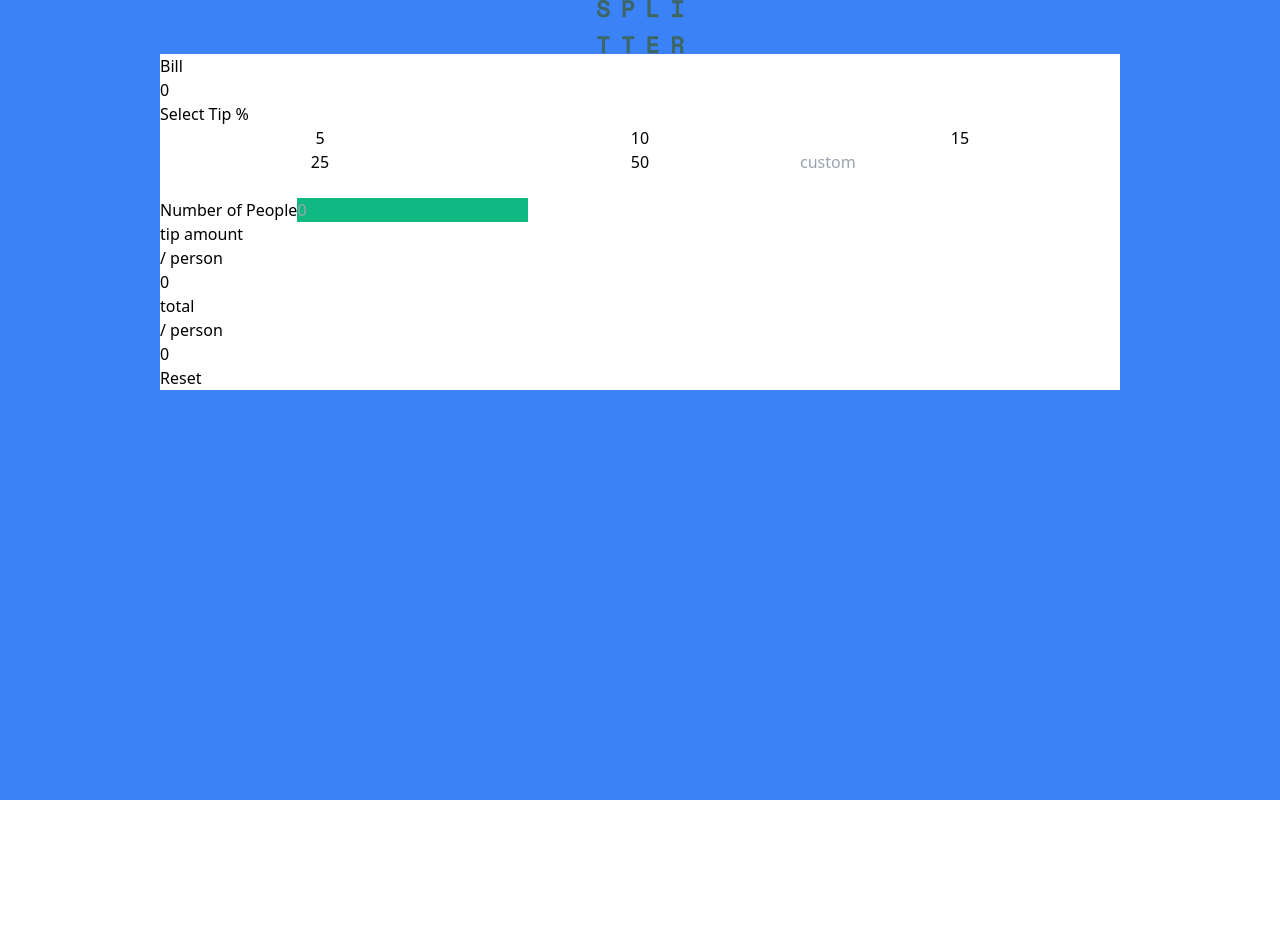
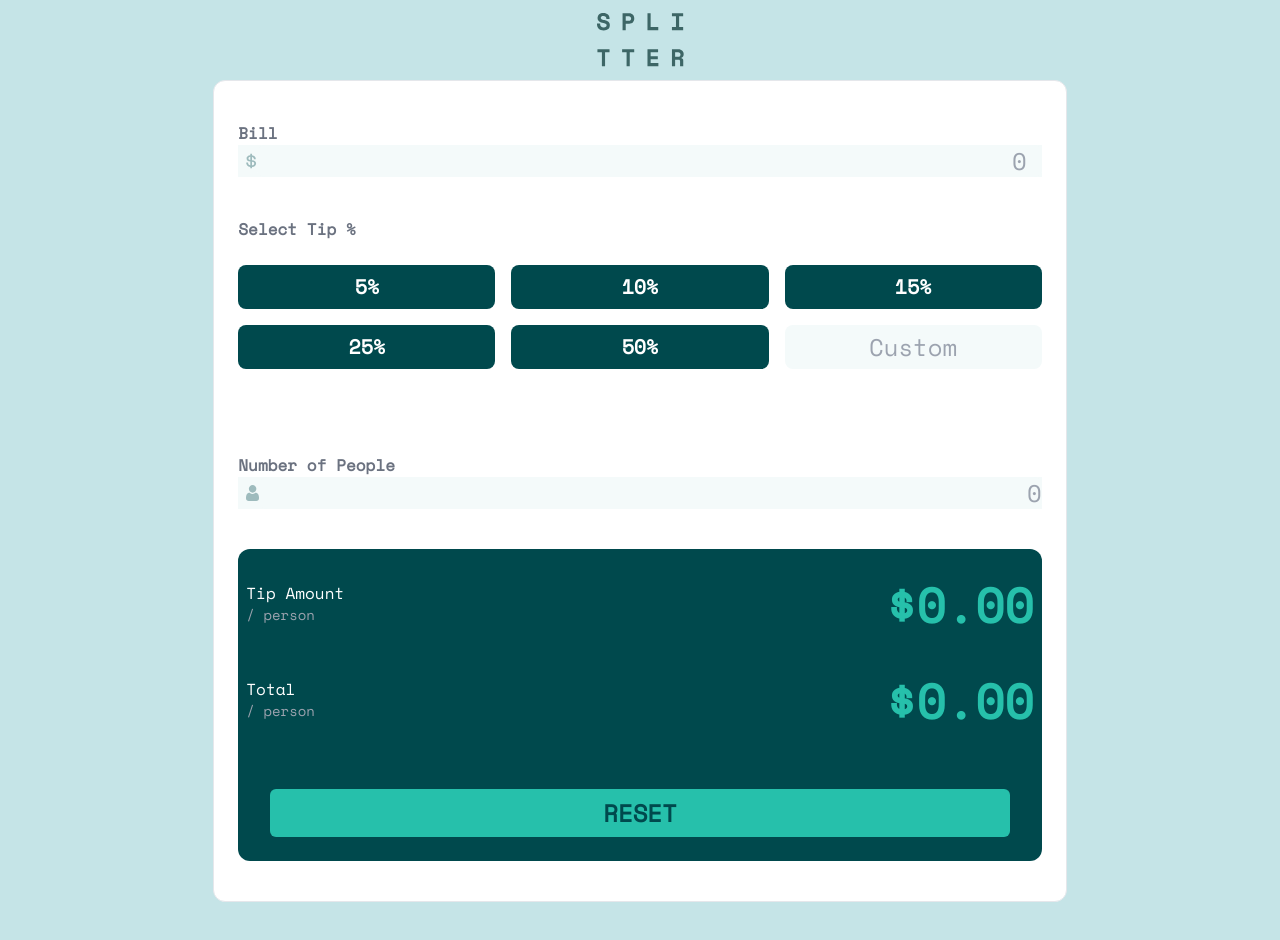
Before and after one commit to julianv97/tip-calculator-app, a React (Create React App) app: page / in a window 1280 px wide. Before the commit the page ends 800 px from the top, so only its background shows below. Built offline with nearby package versions, Linux system fonts and the light colour scheme; the HTML template or start-up script is replaced by a standard one.

Commit message:
estilos y deploy

```diff
--- a/src/App.js
+++ b/src/App.js
@@ -5,7 +5,7 @@ import { reducer } from "./reducer";
 
 export const StateContext = React.createContext();
 export const defaultState = {
-  billAmount: 0,
+  billAmount: "",
   tipPercentage: 0,
   peopleCount: "",
   custom: "",
@@ -14,16 +14,16 @@ export const defaultState = {
 
 function App() {
   const [state, dispatch] = useReducer(reducer, defaultState);
-  console.log(state);
+
+  const falsyValue =
+    state.billAmount === 0 ||
+    state.billAmount === "" ||
+    state.peopleCount === "0" ||
+    state.peopleCount === "";
 
   const calculateTipAmount = () => {
-    if (
-      state.billAmount === 0 ||
-      state.billAmount === "" ||
-      state.peopleCount === "0" ||
-      state.peopleCount === ""
-    ) {
-      return 0;
+    if (falsyValue) {
+      return (0.0).toFixed(2);
     }
     return (
       (state.billAmount * state.tipPercentage) /
@@ -33,13 +33,8 @@ function App() {
   };
 
   const calculateTotalPerPerson = () => {
-    if (
-      state.billAmount === 0 ||
-      state.billAmount === "" ||
-      state.peopleCount === "0" ||
-      state.peopleCount === ""
-    ) {
-      return 0;
+    if (falsyValue) {
+      return (0.0).toFixed(2);
     }
     return (
       (parseFloat(state.billAmount * (state.tipPercentage / 100)) +
@@ -58,12 +53,11 @@ function App() {
 
   return (
     <StateContext.Provider value={{ state, resetState }}>
-      <div className="bg-red-500 md:bg-blue-500 w-full h-full min-h-screen flex flex-col items-center">
-        <header>
+      <div className=" bg-Light-grayish-cyan  w-full h-full min-h-screen flex flex-col items-center font-spacemono pb-10 ">
+        <header className=" flex items-center justify-center h-20 w-full">
           <img src="images/logo.svg" alt="" />
         </header>
-        <main className=" bg-white w-full md:w-9/12 h-screen md:h-auto ">
-          <h1>Bill</h1>
+        <main className="bg-white border rounded-xl h-full  w-full md:w-8/12  md:h-auto px-6">
           <Input handleChangeInput={handleChangeInput} />
 
           <Output
--- a/src/components/Input.jsx
+++ b/src/components/Input.jsx
@@ -7,40 +7,56 @@ function Input({ handleChangeInput }) {
   const { state } = useContext(StateContext);
 
   return (
-    <form onSubmit={(e) => e.preventDefault()}>
+    <form onSubmit={(e) => e.preventDefault()} className="pb-10 pt-10">
+      <h1 className="text-gray-500 font-semibold">Bill</h1>
+      <div className="bg-Light-grayish-cyan-1 w-full flex justify-between ">
+        <label htmlFor="bill-amount" className="flex items-center pl-2">
+          <img src="images/icon-dollar.svg" alt="" />
+        </label>
         <input
           type="number"
+          id="bill-ampunt"
           value={state.billAmount}
+          placeholder="0"
           onChange={(e) =>
             handleChangeInput("CHANGE_BILL_AMOUNT", e.target.value)
           }
+          className="w-full rounded-lg text-right bg-Light-grayish-cyan-1 text-2xl outline-none focus:ring-2 focus:ring-strong-cyan"
         />
-      <p className="capitalize">select tip %</p>
-      <div className="grid grid-cols-2 grid-rows-3 md:grid-cols-3">
+      </div>
+      <p className="capitalize text-gray-500 font-semibold pt-10">select tip %</p>
+      <div className="grid grid-cols-2 gap-4 grid-rows-3 md:grid-cols-3 py-6">
         {percentages.map((percentage, index) => {
           return (
             <button
               key={index}
               value={percentage}
               onClick={() => handleChangeInput("SET_TIP", percentage)}
+              className="bg-Very-dark-cyan text-white font-bold text-xl py-2 rounded-lg hover:bg-strong-cyan hover:text-Very-dark-cyan"
             >
-              {percentage}
+              {percentage}%
             </button>
           );
         })}
         <input
           type="text"
-          placeholder="custom"
+          placeholder="Custom"
           value={state.custom}
           onChange={(e) => {
             handleChangeInput("SET_TIP", e.target.value);
             handleChangeInput("SET_CUSTOM", e.target.value);
           }}
+          className="w-full rounded-lg text-center bg-Light-grayish-cyan-1 text-2xl outline-none focus:ring-2 focus:ring-strong-cyan"
         />
       </div>
       <div>
-        <label htmlFor="people-count">Number of People</label>
-
+        <label htmlFor="people-count" className="text-gray-500 font-semibold">
+          Number of People
+        </label>
+        <div className="bg-Light-grayish-cyan-1 w-full flex justify-between ">
+          <label className="flex items-center pl-2">
+            <img src="images/icon-person.svg" alt="" />
+          </label>
           <input
             type="text"
             id="people-count"
@@ -49,8 +65,13 @@ function Input({ handleChangeInput }) {
             onChange={(e) =>
               handleChangeInput("SET_PEOPLE_COUNT", e.target.value)
             }
-          className={state.error ? "bg-red-500" : "bg-green-500"}
+            className={
+              state.error
+                ? "w-full rounded-lg text-right bg-Light-grayish-cyan-1outline-none focus:ring-2 focus:ring-red-600 outline-none text-2xl"
+                : "w-full rounded-lg text-right bg-Light-grayish-cyan-1 text-2xl outline-none focus:ring-2 focus:ring-strong-cyan"
+            }
           />
+        </div>
       </div>
     </form>
   );
--- a/src/components/Output.jsx
+++ b/src/components/Output.jsx
@@ -4,24 +4,27 @@ import { StateContext } from "../App";
 function Output({ calculateTipAmount, calculateTotalPerPerson }) {
   const { resetState } = useContext(StateContext);
   return (
-    <div>
-      <div>
+    <div className="bg-Very-dark-cyan pt-8 rounded-xl mb-10 px-2">
+      <div className="flex justify-between">
         <div>
-          <h3>tip amount</h3>
-          <p>/ person</p>
-          <p>{calculateTipAmount()}</p>
+          <h3 className="text-white capitalize">tip amount</h3>
+          <p className="text-sm text-gray-400">/ person</p>
         </div>
+          <p className="text-5xl text-strong-cyan font-semibold">${calculateTipAmount()}</p>
       </div>
-      <div>
+      <div className="flex justify-between mt-12 pb-10">
         <div>
-          <h3>total</h3>
-          <p>/ person</p>
-          <p>{calculateTotalPerPerson()}</p>
+          <h3 className="text-white capitalize">total</h3>
+          <p className="text-sm text-gray-400">/ person</p>
         </div>
+          <p className="text-5xl text-strong-cyan font-semibold">${calculateTotalPerPerson()}</p>
       </div>
-      <button onClick={resetState}>Reset</button>
+      <div className="p-6 flex items-center justify-center">
+
+      <button onClick={resetState} className="uppercase bg-strong-cyan w-full rounded-md text-2xl py-2 font-bold hover:bg-Light-grayish-cyan text-Very-dark-cyan ">Reset</button>
+      </div>
     </div>
   );
-}
+};
 
 export default Output;
--- a/src/index.css
+++ b/src/index.css
@@ -1,3 +1,5 @@
+@import url('https://fonts.googleapis.com/css2?family=Space+Mono&display=swap');
+
 @tailwind base;
 @tailwind components;
 @tailwind utilities;
--- a/src/reducer.js
+++ b/src/reducer.js
@@ -2,9 +2,11 @@ export const reducer = (state, action) => {
   if (action.type === "CHANGE_BILL_AMOUNT") {
     return { ...state, billAmount: action.payload };
   }
+
   if (action.type === "SET_TIP") {
     return { ...state, tipPercentage: action.payload };
   }
+
   if (action.type === "SET_PEOPLE_COUNT") {
     if (action.payload === "0") {
       return { ...state, error: true, peopleCount: action.payload };
@@ -19,7 +21,7 @@ export const reducer = (state, action) => {
   if (action.type === "RESET_VALUES") {
     return {
       ...state,
-      billAmount: 0,
+      billAmount: "",
       tipPercentage: 0,
       peopleCount: "",
       custom: "",
--- a/tailwind.config.js
+++ b/tailwind.config.js
@@ -1,26 +1,39 @@
 module.exports = {
-  purge: ['./src/**/*.{js,jsx,ts,tsx}', './public/index.html'],
+  purge: ["./src/**/*.{js,jsx,ts,tsx}", "./public/index.html"],
   darkMode: false, // or 'media' or 'class'
-  theme: { screens: {
-    'sm': '375px',
+  theme: {
+    screens: {
+      sm: "375px",
       // => @media (min-width: 640px) { ... }
 
-    'md': '630px',
+      md: "630px",
       // => @media (min-width: 768px) { ... }
 
-    'lg': '1024px',
+      lg: "1024px",
       // => @media (min-width: 1024px) { ... }
 
-    'xl': '1280px',
+      xl: "1280px",
       // => @media (min-width: 1280px) { ... }
 
-    '2xl': '1536px',
+      "2xl": "1536px",
       // => @media (min-width: 1536px) { ... }
     },
-    extend: {},
+    fontFamily: {
+      spacemono:'Space Mono'
+    },
+    extend: {
+      colors: {
+        "Very-dark-cyan": "hsl(183, 100%, 15%)",
+        "Dark-grayish-cyan": "hsl(186, 14%, 43%)",
+        "Dark-grayish-cyan-1": "hsl(184, 14%, 56%)",
+        "Light-grayish-cyan": "hsl(185, 41%, 84%)",
+        "Light-grayish-cyan-1": "hsl(189, 41%, 97%)",
+        'strong-cyan': 'hsl(172, 67%, 45%)'
+      },
+    },
   },
   variants: {
     extend: {},
   },
   plugins: [],
-}
+};
```
Lines whose indentation alone changed are shown as unchanged.
